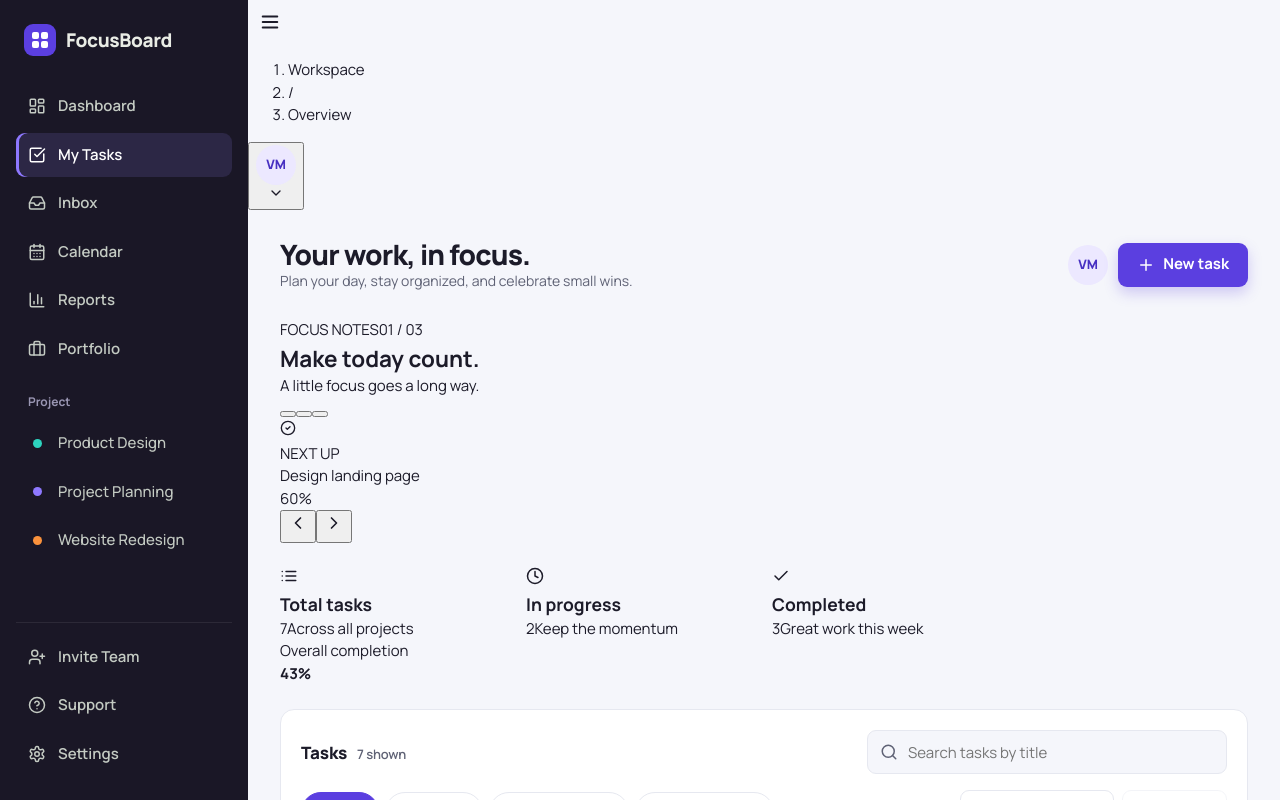
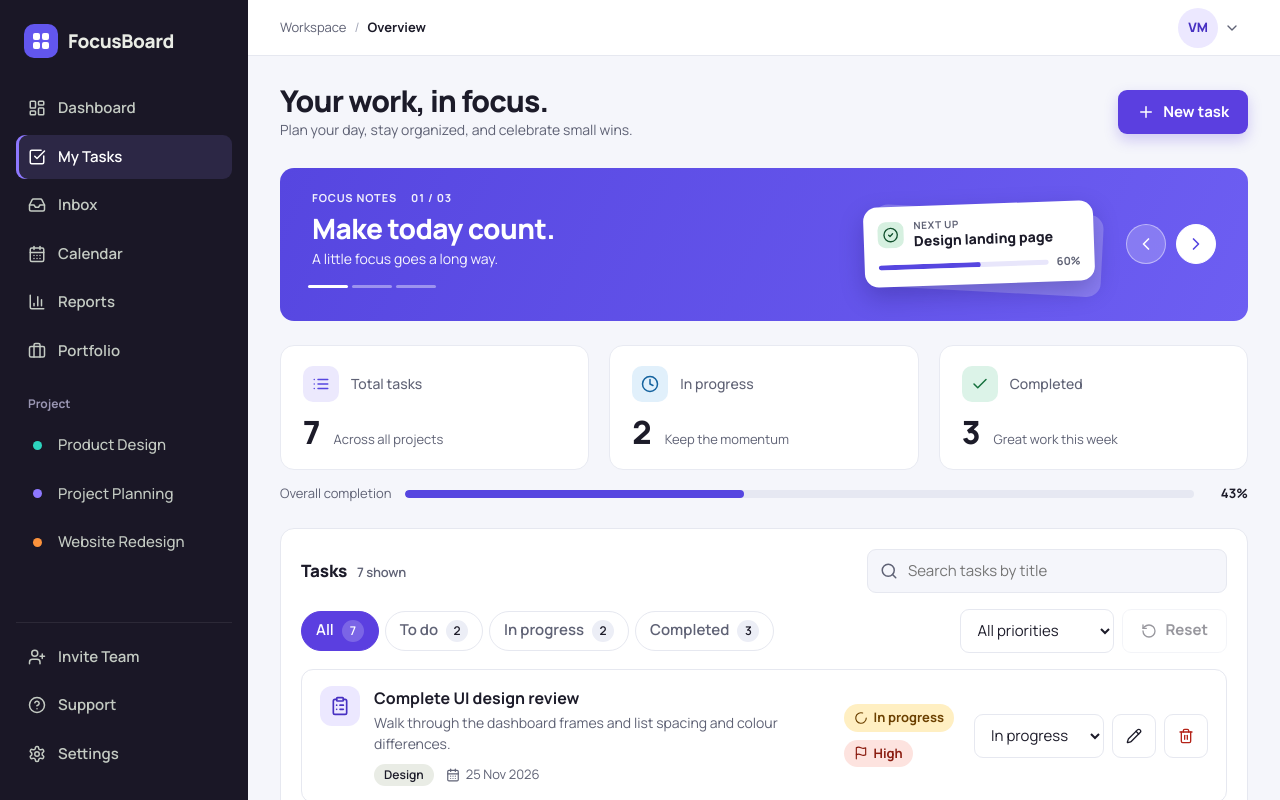
Before and after one commit to venkateshmacherla/FocusBoard, a React (Vite) app: page / in a window 1280 px wide. Shown: the top 800 px of the page. Built offline with nearby package versions, Linux system fonts and the light colour scheme.

Commit message:
style: update global styling and refine dashboard appearance

```diff
--- a/src/index.css
+++ b/src/index.css
@@ -21,6 +21,16 @@
   box-sizing: border-box;
 }
 
+/* Hide scrollbar but keep scrolling */
+* {
+  scrollbar-width: none; /* Firefox */
+  -ms-overflow-style: none; /* IE/old Edge */
+}
+
+*::-webkit-scrollbar {
+  display: none; /* Chrome, Edge, Safari */
+}
+
 html {
   -webkit-text-size-adjust: 100%;
 }
@@ -713,7 +723,7 @@ button {
   background: var(--surface);
   border-radius: 18px;
   padding: 28px;
-  max-height: calc(100vh - 32px);
+  max-height: calc(100vh - 50px);
   overflow-y: auto;
   animation: pop 0.18s ease-out;
 }
@@ -1033,6 +1043,14 @@ button {
 }
 .sidebar {
   overflow-y: auto;
+
+  /* Firefox */
+  scrollbar-width: none;
+}
+
+/* Chrome, Edge, Safari */
+.sidebar::-webkit-scrollbar {
+  display: none;
 }
 
 /* Stat cards: pastel tones */
@@ -1449,3 +1467,468 @@ button {
     color: #5f6275;
   }
 }
+
+/* ---------- Bottom tab bar: matches Figma (Overview, Tasks, Calendar, Settings) ---------- */
+@media (max-width: 560px) {
+  .main {
+    padding-bottom: 116px;
+  }
+  .mobile-nav {
+    padding: 10px 8px calc(14px + env(safe-area-inset-bottom));
+  }
+  .mobile-nav__item {
+    position: relative;
+    min-height: 64px;
+    gap: 8px;
+    padding-bottom: 10px;
+    font-size: 14px;
+    font-weight: 500;
+    color: #64748b;
+  }
+  .mobile-nav__item svg {
+    color: #8793a8;
+  }
+  .mobile-nav__item.is-active {
+    color: var(--brand);
+  }
+  .mobile-nav__item.is-active svg {
+    color: var(--brand);
+  }
+  /* underline under the active tab */
+  .mobile-nav__item.is-active::after {
+    content: "";
+    position: absolute;
+    left: 50%;
+    bottom: 0;
+    width: 44px;
+    height: 4px;
+    border-radius: 99px;
+    transform: translateX(-50%);
+    background: var(--brand);
+  }
+}
+
+/* Focus Notes hero banner (Figma frames 15:2, 15:30, 15:58) */
+.hero {
+  position: relative;
+  display: flex;
+  align-items: center;
+  justify-content: space-between;
+  gap: 24px;
+  min-height: 152px;
+  padding: 22px 32px;
+  border-radius: var(--radius);
+  color: #fff;
+  background: linear-gradient(115deg, #5646e0 0%, #6d5ef2 100%);
+  overflow: hidden;
+}
+.hero :focus-visible {
+  outline-color: #fff;
+}
+.hero__main {
+  display: flex;
+  flex-direction: column;
+  align-self: stretch;
+  justify-content: space-between;
+  gap: 6px;
+  min-width: 0;
+}
+.hero__label {
+  display: flex;
+  gap: 14px;
+  font-size: 11px;
+  font-weight: 700;
+  letter-spacing: 0.08em;
+  opacity: 0.92;
+}
+.hero__title {
+  font-size: 28px;
+  font-weight: 800;
+  letter-spacing: -0.02em;
+  line-height: 1.2;
+}
+.hero__text {
+  margin-top: 2px;
+  font-size: 14px;
+  opacity: 0.95;
+}
+
+/* dash indicators (bottom-left) */
+.hero__dashes {
+  display: flex;
+  gap: 4px;
+  margin-left: -4px;
+}
+.dash {
+  width: 40px;
+  height: 24px;
+  padding: 0;
+  background: none;
+  border: 0;
+  display: grid;
+  align-items: center;
+}
+.dash::after {
+  content: "";
+  display: block;
+  height: 3px;
+  border-radius: 99px;
+  background: rgba(255, 255, 255, 0.4);
+  transition: background 0.2s;
+}
+.dash.is-active::after {
+  background: #fff;
+}
+
+.hero__aside {
+  display: flex;
+  align-items: center;
+  gap: 32px;
+  flex-shrink: 0;
+}
+
+/* white mini task card with a faint card behind it */
+.peek {
+  position: relative;
+  width: 230px;
+  transform: rotate(-2deg);
+}
+.peek::before {
+  content: "";
+  position: absolute;
+  inset: 6px -8px -8px 8px;
+  background: rgba(255, 255, 255, 0.22);
+  border-radius: 14px;
+  transform: rotate(5deg);
+}
+.peek__card {
+  position: relative;
+  background: #fff;
+  color: var(--ink);
+  border-radius: 14px;
+  padding: 12px 14px;
+  box-shadow: 0 10px 24px rgba(20, 10, 80, 0.25);
+  display: grid;
+  grid-template-columns: auto 1fr;
+  gap: 4px 10px;
+  align-items: center;
+}
+.peek__icon {
+  width: 26px;
+  height: 26px;
+  border-radius: 8px;
+  display: grid;
+  place-items: center;
+}
+.peek__icon--done {
+  background: #d6f0e0;
+  color: #11502d;
+}
+.peek__icon--progress {
+  background: #e4e8fb;
+  color: #3a35b8;
+}
+.peek__label {
+  font-size: 10px;
+  font-weight: 700;
+  letter-spacing: 0.06em;
+  color: #5f6275;
+}
+.peek__task {
+  font-size: 14px;
+  font-weight: 800;
+  line-height: 1.2;
+}
+.peek__progress {
+  grid-column: 1 / -1;
+  display: flex;
+  align-items: center;
+  gap: 8px;
+  margin-top: 4px;
+}
+.peek__bar {
+  flex: 1;
+  height: 5px;
+  border-radius: 99px;
+  background: #e8e6fb;
+  overflow: hidden;
+}
+.peek__bar span {
+  display: block;
+  height: 100%;
+  border-radius: 99px;
+  background: #5646e0;
+  transition: width 0.3s;
+}
+.peek__percent {
+  font-size: 11px;
+  font-weight: 700;
+  color: #5f6275;
+}
+
+/* round arrow buttons */
+.hero__arrows {
+  display: flex;
+  gap: 10px;
+}
+.hero__btn {
+  width: 40px;
+  height: 40px;
+  border-radius: 50%;
+  display: grid;
+  place-items: center;
+  background: rgba(255, 255, 255, 0.2);
+  color: #fff;
+  border: 1px solid rgba(255, 255, 255, 0.45);
+}
+.hero__btn:hover {
+  background: rgba(255, 255, 255, 0.32);
+}
+.hero__btn--next {
+  background: #fff;
+  color: #5646e0;
+  border-color: #fff;
+}
+.hero__btn--next:hover {
+  background: #f1efff;
+}
+
+@media (max-width: 1100px) {
+  .peek {
+    width: 200px;
+  }
+  .hero__aside {
+    gap: 24px;
+  }
+}
+
+@media (max-width: 560px) {
+  .hero {
+    flex-direction: column;
+    align-items: stretch;
+    min-height: 190px;
+    padding: 20px 18px 18px;
+    border-radius: 24px;
+  }
+  .hero__title {
+    font-size: 24px;
+  }
+  .peek {
+    display: none;
+  }
+  .hero__aside {
+    position: absolute;
+    right: 16px;
+    bottom: 14px;
+  }
+  .hero__btn {
+    width: 44px;
+    height: 44px;
+  }
+}
+
+/* ---------- Logo (Figma: purple rounded square with 2x2 grid) ---------- */
+.logo {
+  width: 34px;
+  height: 34px;
+  border-radius: 10px;
+  background: #6256ee;
+}
+
+/* Figma desktop layout: top bar, heading, hero first, 3 stat cards*/
+
+/* Top navigation bar */
+.topbar {
+  position: sticky;
+  top: 0;
+  z-index: 20;
+  display: flex;
+  align-items: center;
+  gap: 12px;
+  height: 56px;
+  padding: 0 32px;
+  background: #fff;
+  border-bottom: 1px solid var(--line);
+}
+.topbar__menu {
+  display: none;
+  margin-left: -8px;
+}
+.crumbs ol {
+  display: flex;
+  align-items: center;
+  gap: 8px;
+  font-size: 13px;
+  color: var(--muted);
+}
+.crumbs li[aria-current] {
+  color: var(--ink);
+  font-weight: 700;
+}
+.crumbs__sep {
+  color: #a3a7b8;
+}
+.topbar__user {
+  margin-left: auto;
+  display: flex;
+  align-items: center;
+  gap: 6px;
+  min-height: 44px;
+  padding: 4px 8px 4px 4px;
+  background: none;
+  border: 0;
+  border-radius: 99px;
+  color: var(--muted);
+}
+.topbar__user:hover {
+  background: #f1f2f8;
+}
+
+/* Page heading: avatar lives in the top bar on desktop/tablet */
+.header__avatar {
+  display: none;
+}
+.header__title h1 {
+  font-size: 30px;
+}
+.header__title p {
+  color: var(--muted);
+}
+
+/* Stat cards (3 across) */
+.stats {
+  grid-template-columns: repeat(3, 1fr);
+  gap: 20px;
+}
+.statcard {
+  display: grid;
+  gap: 14px;
+  padding: 20px 22px;
+  background: #fff;
+  border: 1px solid #e8eaf2;
+  border-radius: 14px;
+}
+.statcard__head {
+  display: flex;
+  align-items: center;
+  gap: 12px;
+}
+.statcard__head h3 {
+  font-size: 14px;
+  font-weight: 500;
+  color: var(--muted);
+}
+.statcard__icon {
+  width: 36px;
+  height: 36px;
+  border-radius: 10px;
+  display: grid;
+  place-items: center;
+  flex-shrink: 0;
+}
+.statcard--total .statcard__icon {
+  background: #ece9fd;
+  color: #5646e0;
+}
+.statcard--progress .statcard__icon {
+  background: #e1f0fb;
+  color: #14629e;
+}
+.statcard--done .statcard__icon {
+  background: #dcf3e8;
+  color: #15703d;
+}
+.statcard__row {
+  display: flex;
+  align-items: baseline;
+  flex-wrap: wrap;
+  gap: 4px 14px;
+}
+.statcard__value {
+  font-size: 32px;
+  font-weight: 800;
+  letter-spacing: -0.03em;
+  line-height: 1;
+}
+.statcard__caption {
+  font-size: 13px;
+  color: var(--muted);
+}
+
+/* Overall completion (needed by the assignment; compact so it stays close to Figma) */
+.completion {
+  display: flex;
+  align-items: center;
+  gap: 14px;
+  margin-top: 14px;
+  font-size: 13px;
+  color: var(--muted);
+}
+.completion__bar {
+  flex: 1;
+  height: 8px;
+  border-radius: 99px;
+  background: #e6e8f2;
+  overflow: hidden;
+}
+.completion__bar span {
+  display: block;
+  height: 100%;
+  border-radius: 99px;
+  background: #5646e0;
+  transition: width 0.3s;
+}
+.completion strong {
+  min-width: 40px;
+  text-align: right;
+  color: var(--ink);
+}
+
+/* Tablet: top bar carries the menu button */
+@media (max-width: 1100px) {
+  .topbar {
+    padding: 0 24px;
+  }
+  .topbar__menu {
+    display: inline-grid;
+  }
+}
+@media (max-width: 1100px) and (min-width: 561px) {
+  .header .header__menu {
+    display: none;
+  }
+}
+
+/* Phone: no top bar (Figma mobile has its own header), avatar returns to the header */
+@media (max-width: 560px) {
+  .topbar {
+    display: none;
+  }
+  .header__avatar {
+    display: grid;
+  }
+  .header__title h1 {
+    font-size: 22px;
+  }
+  .stats {
+    grid-template-columns: 1fr 1fr;
+    gap: 10px;
+  }
+  .stats .statcard:last-child {
+    grid-column: 1 / -1;
+  }
+  .statcard {
+    padding: 16px;
+    border-radius: 18px;
+  }
+  .statcard__value {
+    font-size: 28px;
+  }
+}
+
+/* Breadcrumb list reset (the global reset only covered <ul>) */
+ol {
+  list-style: none;
+  margin: 0;
+  padding: 0;
+}
```
